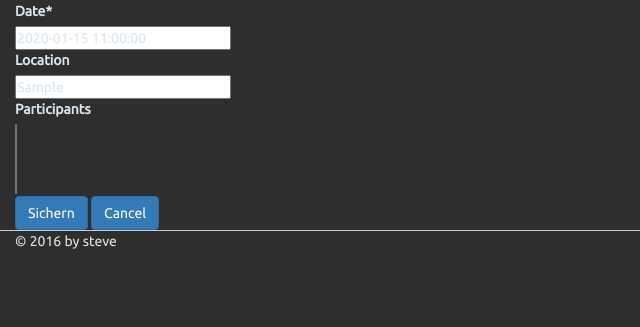
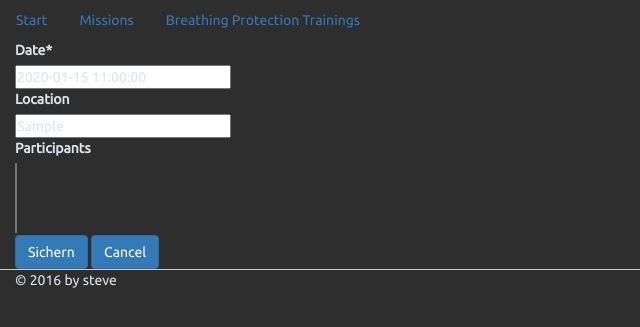
Before and after one commit to GroSte/feumgmt, a Django app: a page that uses base/templates/base/__base.html in a window 1280 px wide. Shown: the part 57-384 px from the top of the page, without its empty margins (0-640 px from the left). Run offline with Django 3.2, Linux system fonts and the light colour scheme; data comes from the database, SQL or seed files in the repository; tables that the repository leaves empty hold one stand-in row (values such as "Sample post"); parts of the project's set-up code (start-up, migrations or seed data) failed here and were passed over; some libraries are stand-ins or nearby versions.

Commit message:
added a main menu

```diff
--- a/base/templates/base/__base.html
+++ b/base/templates/base/__base.html
@@ -43,7 +43,19 @@
         <div class="col-md-12">
             <div class="row">
                 <div class="col-sm-12" style="padding-left: 1px;">
-                    {% block left-bar %}{% endblock %}
+                    {% block left-bar %}
+                        <ul class="nav nav-pills">
+                            <li role="presentation">
+                                <a href="{% url 'dashboard' %}">{% trans 'Home' %}</a>
+                            </li>
+                            <li role="presentation">
+                                <a href="{% url 'mission_list' %}">{% trans 'Missions' %}</a>
+                            </li>
+                            <li role="presentation">
+                                <a href="{% url 'bptraining_list' %}">{% trans 'Breathing Protection Trainings' %}</a>
+                            </li>
+                        </ul>
+                    {% endblock %}
                 </div>
             </div>
             <div class="row">
```
